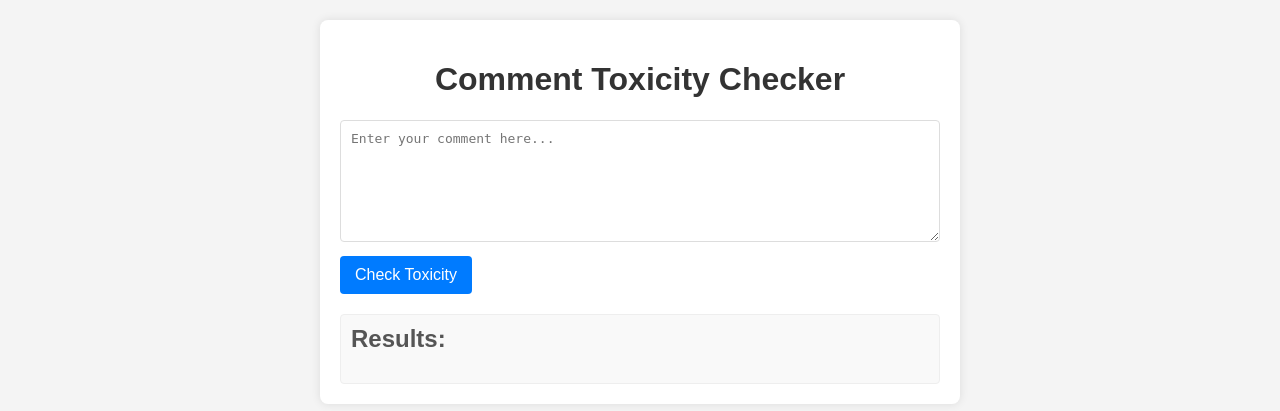
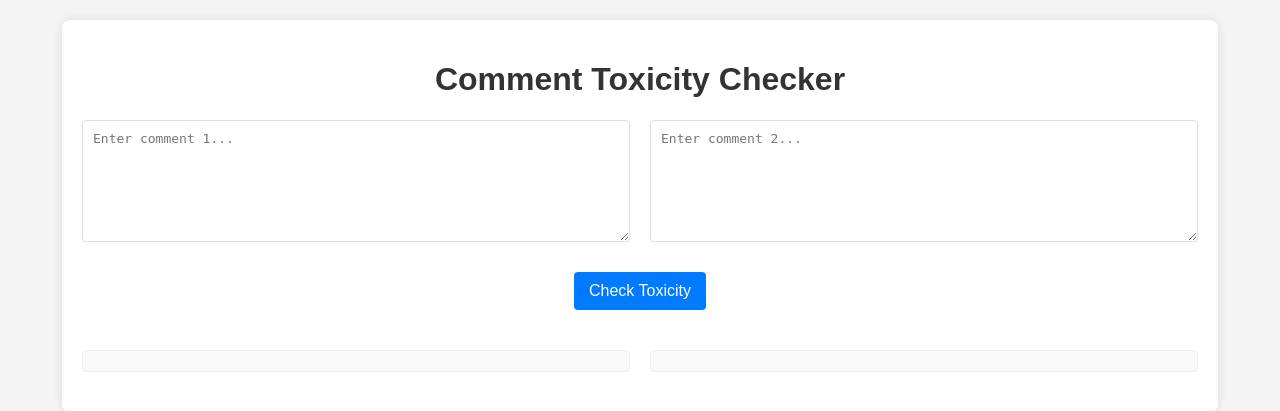
Before and after one commit to AdrianScott/testtrain, a Flask app: page / in a window 1280 px wide. Shown: the top 411 px of the page. Run offline with Flask 2, Linux system fonts and the light colour scheme.

Commit message:
reorg to accept 2 queries at once; improvements to display ux

```diff
--- a/src/app.py
+++ b/src/app.py
@@ -6,6 +6,15 @@ LABELS = ['toxic', 'severe_toxic', 'obscene', 'threat', 'insult', 'identity_hate
 import os
 import time
 from prometheus_client import Counter, Histogram, generate_latest
+import logging
+import json
+
+# Set up a logger for query logging
+query_logger = logging.getLogger('query_logger')
+query_logger.setLevel(logging.INFO)
+# Use a file handler to log to a file. Each log entry will be a new line.
+handler = logging.FileHandler('queries.jsonl')
+query_logger.addHandler(handler)
 
 # Prometheus Metrics
 REQS = Counter("tox_api_requests_total", "Total number of /predict calls")
@@ -52,12 +61,64 @@ def predict():
             scores = torch.sigmoid(outputs.logits)[0].cpu().tolist()
 
         predictions = dict(zip(LABELS, scores))
+
+        # Log request details as JSON
+        log_entry = {
+            'timestamp': time.time(),
+            'ip_address': request.remote_addr,
+            'query': text,
+            'prediction': predictions
+        }
+        query_logger.info(json.dumps(log_entry))
+
         # Record latency and increment request counter
         LATENCY.observe(time.time() - start_time)
         REQS.inc()
         return jsonify(predictions)
     except Exception as e:
         app.logger.error(f"Error during prediction: {e}")
+        return jsonify({'error': 'Error processing request', 'details': str(e)}), 500
+
+@app.route('/predict_batch', methods=['POST'])
+def predict_batch():
+    start_time = time.time()
+    try:
+        data = request.get_json()
+        text1 = data.get('text1')
+        text2 = data.get('text2')
+
+        if not text1 or not text2:
+            return jsonify({'error': 'Two text fields are required'}), 400
+
+        with torch.no_grad():
+            inputs1 = tokenizer(text1, return_tensors="pt", truncation=True, max_length=512).to(device)
+            outputs1 = model(**inputs1)
+            scores1 = torch.sigmoid(outputs1.logits)[0].cpu().tolist()
+            prediction1 = dict(zip(LABELS, scores1))
+
+            inputs2 = tokenizer(text2, return_tensors="pt", truncation=True, max_length=512).to(device)
+            outputs2 = model(**inputs2)
+            scores2 = torch.sigmoid(outputs2.logits)[0].cpu().tolist()
+            prediction2 = dict(zip(LABELS, scores2))
+
+        # Log comparison request
+        log_entry = {
+            'timestamp': time.time(),
+            'ip_address': request.remote_addr,
+            'request_type': 'comparison',
+            'queries': [text1, text2],
+            'predictions': [prediction1, prediction2]
+        }
+        query_logger.info(json.dumps(log_entry))
+
+        # Record latency and increment request counter for batch endpoint
+        LATENCY.observe(time.time() - start_time)
+        REQS.inc(2) # Increment by 2 for two predictions
+
+        return jsonify({'prediction1': prediction1, 'prediction2': prediction2})
+
+    except Exception as e:
+        app.logger.error(f"Error during batch prediction: {e}")
         return jsonify({'error': 'Error processing request', 'details': str(e)}), 500
 
 @app.route('/metrics')
--- a/src/templates/index.html
+++ b/src/templates/index.html
@@ -20,7 +20,18 @@
             border-radius: 8px;
             box-shadow: 0 0 10px rgba(0,0,0,0.1);
             width: 90%;
-            max-width: 600px;
+            max-width: 1200px; /* Increased max-width for side-by-side layout */
+        }
+        .comparison-container {
+            display: flex;
+            justify-content: space-between;
+            gap: 20px;
+            margin-bottom: 20px;
+        }
+        .query-box {
+            flex: 1;
+            display: flex;
+            flex-direction: column;
         }
         h1 {
             color: #333;
@@ -44,30 +55,38 @@
             cursor: pointer;
             font-size: 1em;
             transition: background-color 0.3s ease;
+            display: block;
+            margin: 20px auto;
         }
         button:hover {
             background-color: #0056b3;
         }
-        #results {
+        #results1, #results2 {
             margin-top: 20px;
             padding: 10px;
             border: 1px solid #eee;
             background-color: #f9f9f9;
             border-radius: 4px;
         }
-        #results h2 {
+        #results1 h2, #results2 h2 {
             margin-top: 0;
             color: #555;
         }
-        .result-item {
-            margin-bottom: 5px;
+        .results-table {
+            width: 100%;
+            border-collapse: collapse;
         }
-        .result-label {
+        .results-table th, .results-table td {
+            padding: 8px;
+            text-align: left;
+            border-bottom: 1px solid #ddd;
+        }
+        .results-table th {
+            background-color: #f9f9f9;
+        }
+        .highlight {
+            color: red;
             font-weight: bold;
-        }
-        .result-score {
-            margin-left: 10px;
-            color: #007bff;
         }
         .error {
             color: red;
@@ -78,72 +97,129 @@
 <body>
     <div class="container">
         <h1>Comment Toxicity Checker</h1>
-        <textarea id="commentText" placeholder="Enter your comment here..."></textarea>
+        <div class="comparison-container">
+            <div class="query-box">
+                <textarea id="commentText1" placeholder="Enter comment 1..."></textarea>
+            </div>
+            <div class="query-box">
+                <textarea id="commentText2" placeholder="Enter comment 2..."></textarea>
+            </div>
+        </div>
+
         <button onclick="checkToxicity()">Check Toxicity</button>
-        <div id="results">
-            <h2>Results:</h2>
-            <div id="predictions"></div>
-            <div id="error-message" class="error"></div>
+
+        <div class="comparison-container">
+            <div class="query-box">
+                <div id="results1">
+                    <div id="predictions1"></div>
+                    <div id="error-message1" class="error"></div>
+                </div>
+            </div>
+            <div class="query-box">
+                <div id="results2">
+                    <div id="predictions2"></div>
+                    <div id="error-message2" class="error"></div>
+                </div>
+            </div>
         </div>
     </div>
 
     <script>
         async function checkToxicity() {
-            const text = document.getElementById('commentText').value;
-            const predictionsDiv = document.getElementById('predictions');
-            const errorDiv = document.getElementById('error-message');
-            predictionsDiv.innerHTML = ''; // Clear previous results
-            errorDiv.innerHTML = ''; // Clear previous errors
+            const text1 = document.getElementById('commentText1').value;
+            const text2 = document.getElementById('commentText2').value;
+            const text1Trimmed = text1.trim();
+            const text2Trimmed = text2.trim();
 
-            if (!text.trim()) {
-                errorDiv.innerHTML = 'Please enter some text.';
+            // Clear previous results and errors for both boxes
+            document.getElementById('predictions1').innerHTML = '';
+            document.getElementById('error-message1').innerHTML = '';
+            document.getElementById('predictions2').innerHTML = '';
+            document.getElementById('error-message2').innerHTML = '';
+
+            if (!text1Trimmed && !text2Trimmed) {
+                document.getElementById('error-message1').innerHTML = 'Please enter text in at least one box.';
                 return;
             }
 
+            // If both boxes are filled, use the batch endpoint
+            if (text1Trimmed && text2Trimmed) {
+                predictBatch(text1, text2);
+            } else { // Otherwise, predict for whichever one is filled
+                if (text1Trimmed) predictSingle(text1, '1');
+                if (text2Trimmed) predictSingle(text2, '2');
+            }
+        }
+
+        async function predictBatch(text1, text2) {
             try {
-                const response = await fetch('/predict', {
+                const response = await fetch('/predict_batch', {
                     method: 'POST',
-                    headers: {
-                        'Content-Type': 'application/json'
-                    },
-                    body: JSON.stringify({ text: text })
+                    headers: { 'Content-Type': 'application/json' },
+                    body: JSON.stringify({ text1: text1, text2: text2 })
                 });
-
                 if (!response.ok) {
                     const errorData = await response.json();
                     throw new Error(errorData.error || `HTTP error! status: ${response.status}`);
                 }
+                const results = await response.json();
+                displayResults('1', results.prediction1);
+                displayResults('2', results.prediction2);
+            } catch (error) {
+                console.error('Error:', error);
+                // Display error in the first box for batch failures
+                document.getElementById('error-message1').innerHTML = `Failed to get prediction: ${error.message}`;
+            }
+        }
 
+        async function predictSingle(text, id) {
+            try {
+                const response = await fetch('/predict', {
+                    method: 'POST',
+                    headers: { 'Content-Type': 'application/json' },
+                    body: JSON.stringify({ text: text })
+                });
+                if (!response.ok) {
+                    const errorData = await response.json();
+                    throw new Error(errorData.error || `HTTP error! status: ${response.status}`);
+                }
                 const results = await response.json();
+                displayResults(id, results);
+            } catch (error) {
+                console.error('Error:', error);
+                document.getElementById(`error-message${id}`).innerHTML = `Failed to get prediction: ${error.message}`;
+            }
+        }
 
-                if (results.error) {
-                    errorDiv.innerHTML = `Error: ${results.error}`;
-                    if(results.details) errorDiv.innerHTML += `<br>Details: ${results.details}`;
+        function displayResults(id, resultData) {
+            const predictionsDiv = document.getElementById(`predictions${id}`);
+            const errorDiv = document.getElementById(`error-message${id}`);
+
+            predictionsDiv.innerHTML = '';
+            errorDiv.innerHTML = '';
+
+            if (resultData.error) {
+                errorDiv.innerHTML = `Error: ${resultData.error}`;
+                if(resultData.details) errorDiv.innerHTML += `<br>Details: ${resultData.details}`;
                 return;
             }
 
-                for (const label in results) {
-                    const score = results[label];
-                    const item = document.createElement('div');
-                    item.classList.add('result-item');
+            const table = document.createElement('table');
+            table.classList.add('results-table');
 
-                    // Set the inner HTML first
-                    item.innerHTML = `<span class="result-label">${label}:</span> <span class="result-score">${(score * 100).toFixed(2)}%</span>`;
+            const tbody = table.createTBody();
+            for (const label in resultData) {
+                const score = resultData[label];
+                const row = tbody.insertRow();
 
-                    // Check if score is greater than 0.5 (50%)
+                row.insertCell(0).textContent = label;
+                row.insertCell(1).textContent = `${(score * 100).toFixed(2)}%`;
+
                 if (score > 0.5) {
-                        item.style.color = 'red'; // This makes the label red
-                        const scoreSpan = item.querySelector('.result-score');
-                        if (scoreSpan) {
-                            scoreSpan.style.color = 'red'; // Explicitly make the score span red
+                    row.classList.add('highlight');
                 }
             }
-                    predictionsDiv.appendChild(item);
-                }
-            } catch (error) {
-                console.error('Error:', error);
-                errorDiv.innerHTML = `Failed to get prediction: ${error.message}`;
-            }
+            predictionsDiv.appendChild(table);
         }
     </script>
 </body>
```
Also changed, not shown: 1 other file. Lines whose indentation alone changed are shown as unchanged.
